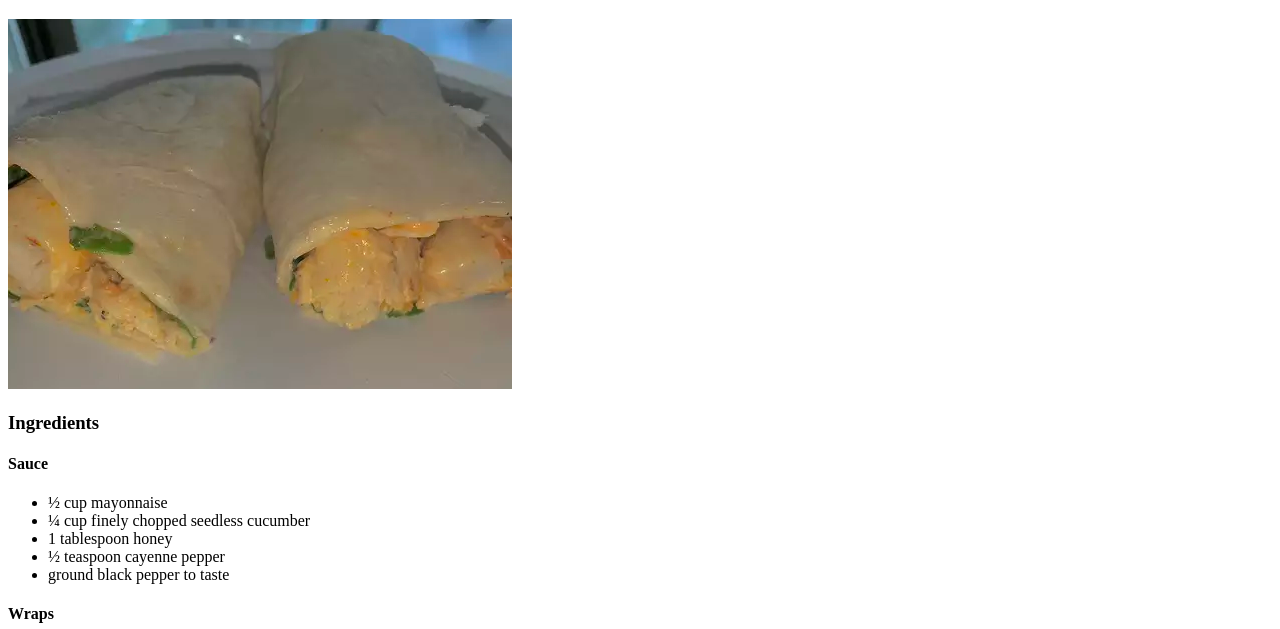
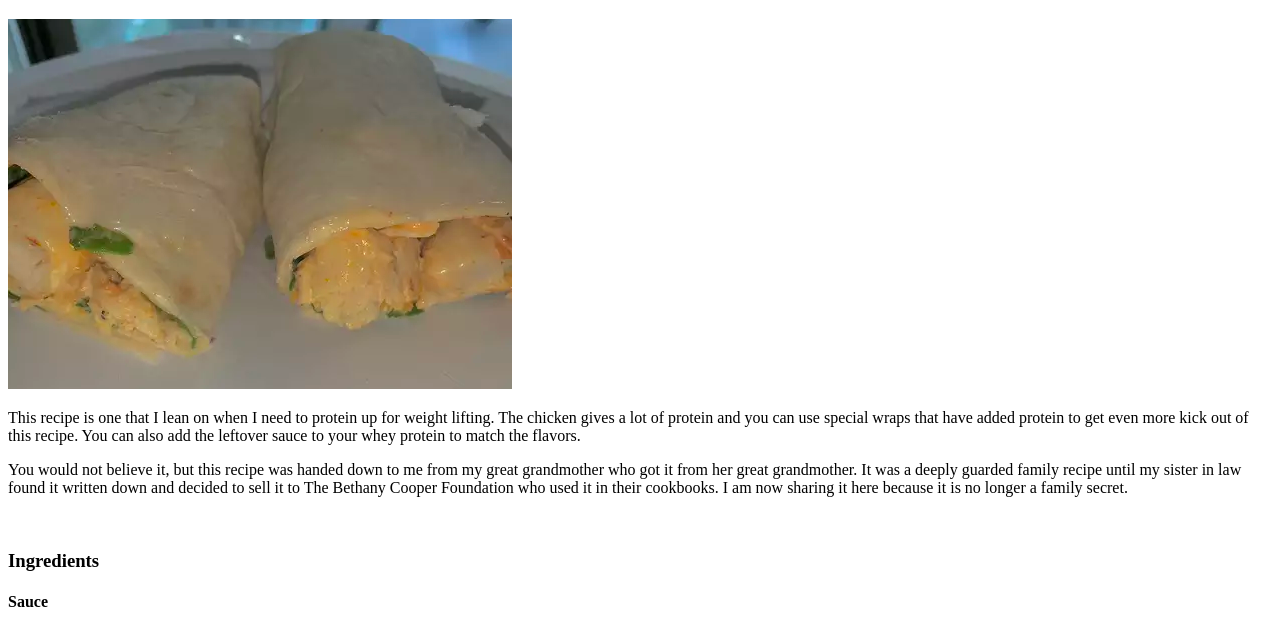
Before and after one commit to TimWherry/odin-recipes, a plain HTML site: page recipes/protein_wrap.html in a window 1280 px wide. Shown: the part 105-734 px from the top of the page. Drawn offline with Linux system fonts and the light colour scheme.

Commit message:
Add description to protein wrap

```diff
--- a/recipes/protein_wrap.html
+++ b/recipes/protein_wrap.html
@@ -11,6 +11,8 @@
     <h1>Protein Wrap Recipe</h1>
     <br/>
     <img src="../images/protein_wrap.png" alt="Image Of Protein Wrap">
+    <p>This recipe is one that I lean on when I need to protein up for weight lifting. The chicken gives a lot of protein and you can use special wraps that have added protein to get even more kick out of this recipe. You can also add the leftover sauce to your whey protein to match the flavors.</p>
+    <p>You would not believe it, but this recipe was handed down to me from my great grandmother who got it from her great grandmother. It was a deeply guarded family recipe until my sister in law found it written down and decided to sell it to The Bethany Cooper Foundation who used it in their cookbooks. I am now sharing it here because it is no longer a family secret.</p>
     <br/>
     <h3>Ingredients</h3>
     <h4>Sauce</h4>
```
